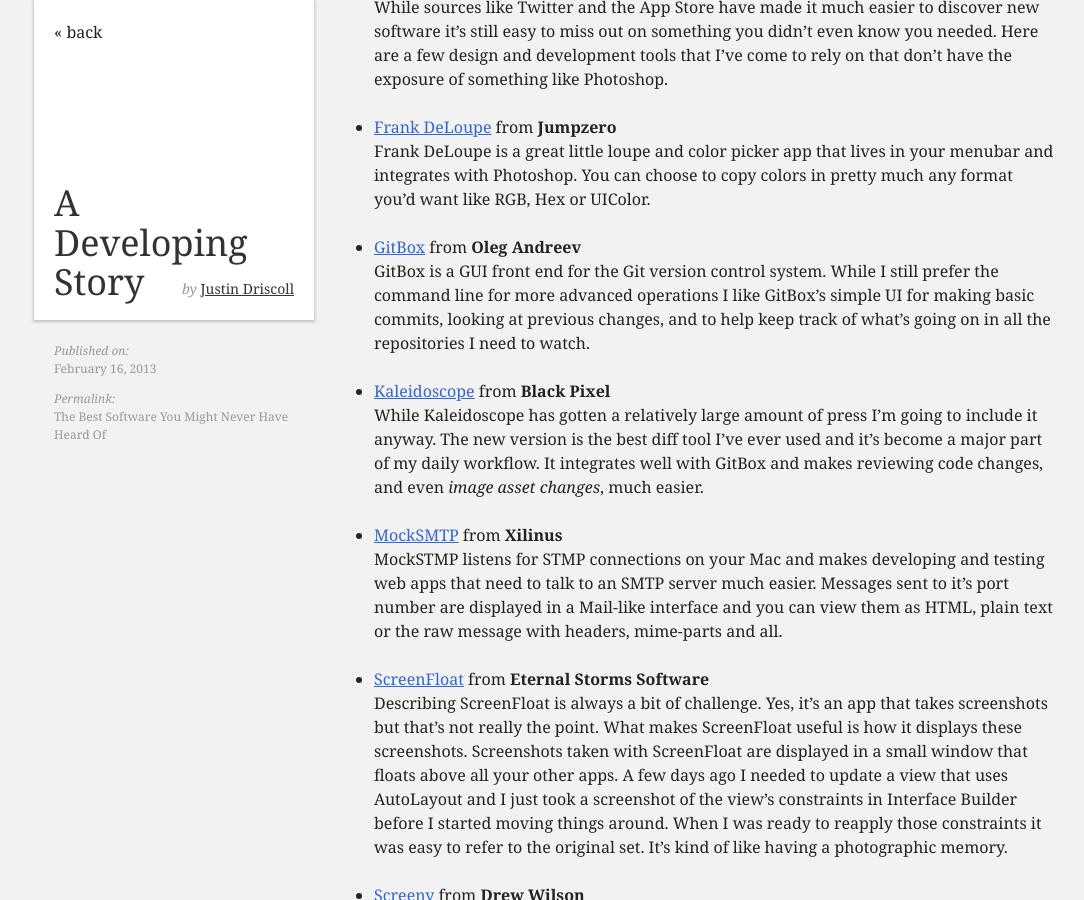
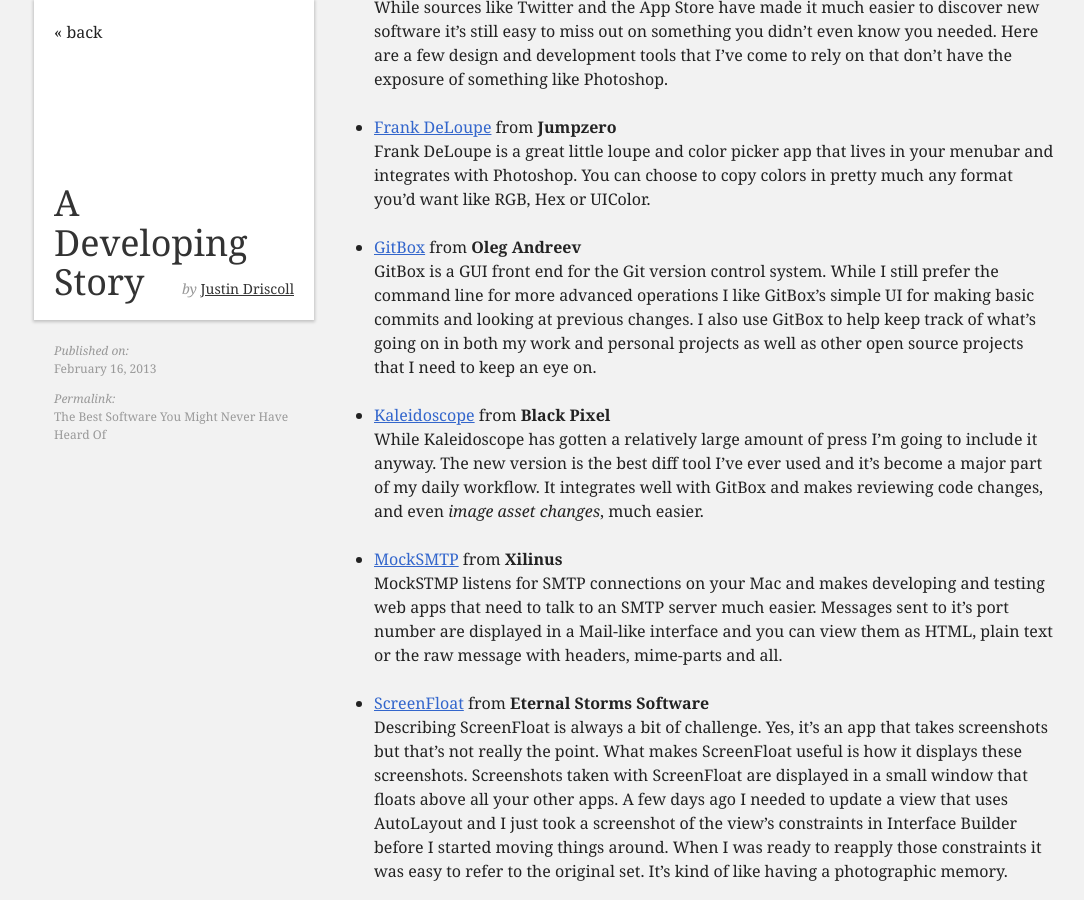
Before and after one commit to jdriscoll/jdriscoll.github.com, a Jekyll site: the page built from blog/_posts/2013-02-16-the-best-software-youve-never-heard-of.markdown, in a window 1280 px wide and 900 px high, scrolled down 215 px. Shown: the whole window, without its empty margins (86-1170 px from the left). Built offline with Jekyll 4.4.1, drawn with Linux system fonts in a browser that asks for light colours.

Commit message:
Typo and wording change

```diff
--- a/blog/_posts/2013-02-16-the-best-software-youve-never-heard-of.markdown
+++ b/blog/_posts/2013-02-16-the-best-software-youve-never-heard-of.markdown
@@ -12,13 +12,13 @@
 Frank DeLoupe is a great little loupe and color picker app that lives in your menubar and integrates with Photoshop. You can choose to copy colors in pretty much any format you'd want like RGB, Hex or UIColor.
 
 * [GitBox][GitBox] from __Oleg Andreev__
-GitBox is a GUI front end for the Git version control system. While I still prefer the command line for more advanced operations I like GitBox's simple UI for making basic commits, looking at previous changes, and to help keep track of what's going on in all the repositories I need to watch.
+GitBox is a GUI front end for the Git version control system. While I still prefer the command line for more advanced operations I like GitBox's simple UI for making basic commits and looking at previous changes. I also use GitBox to help keep track of what's going on in both my work and personal projects as well as other open source projects that I need to keep an eye on.
 
 * [Kaleidoscope][Kaleidoscope] from __Black Pixel__
 While Kaleidoscope has gotten a relatively large amount of press I'm going to include it anyway. The new version is the best diff tool I've ever used and it's become a major part of my daily workflow. It integrates well with GitBox and makes reviewing code changes, and even _image asset changes_, much easier.
 
 * [MockSMTP][MockSMTP] from __Xilinus__
-MockSTMP listens for STMP connections on your Mac and makes developing and testing web apps that need to talk to an SMTP server much easier. Messages sent to it's port number are displayed in a Mail-like interface and you can view them as HTML, plain text or the raw message with headers, mime-parts and all.
+MockSTMP listens for SMTP connections on your Mac and makes developing and testing web apps that need to talk to an SMTP server much easier. Messages sent to it's port number are displayed in a Mail-like interface and you can view them as HTML, plain text or the raw message with headers, mime-parts and all.
 
 * [ScreenFloat][ScreenFloat] from __Eternal Storms Software__
 Describing ScreenFloat is always a bit of challenge. Yes, it's an app that takes screenshots but that's not really the point. What makes ScreenFloat useful is how it displays these screenshots. Screenshots taken with ScreenFloat are displayed in a small window that floats above all your other apps. A few days ago I needed to update a view that uses AutoLayout and I just took a screenshot of the view's constraints in Interface Builder before I started moving things around. When I was ready to reapply those constraints it was easy to refer to the original set. It's kind of like having a photographic memory.
```
